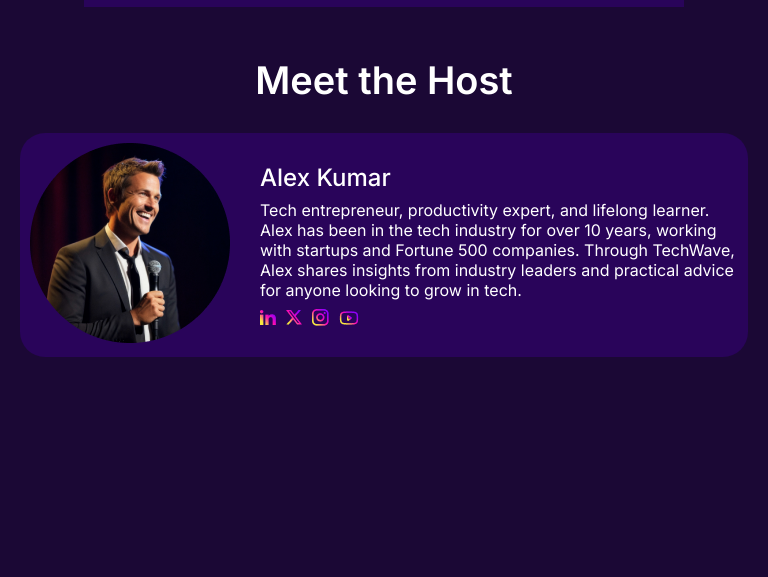
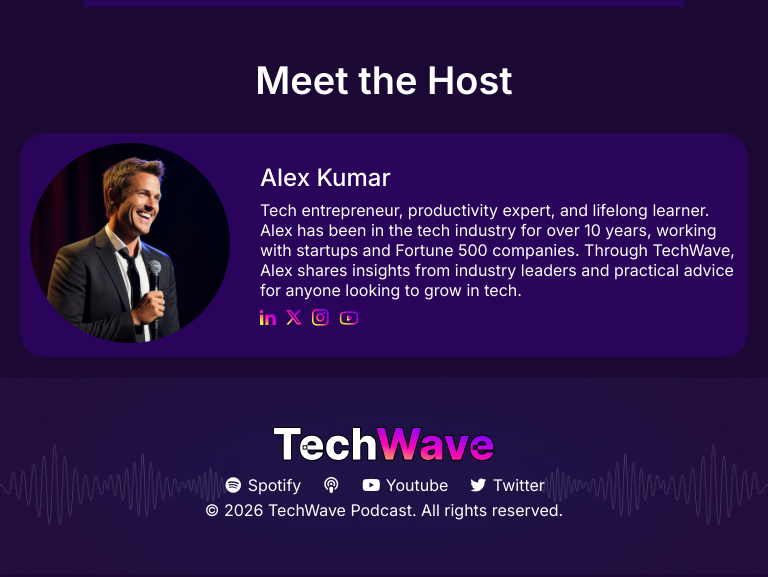
Before and after one commit to ShafikGitHUb/Project_2, a plain HTML site: page index.html in a window 768 px wide. Shown: the part 3583-4160 px from the top of the page. Before the commit the page ends 3960 px from the top, so only its background shows below. Drawn offline with Linux system fonts and the light colour scheme.

Commit message:
add footer

```diff
--- a/index.html
+++ b/index.html
@@ -145,7 +145,18 @@
 </section>
 </main>
   <footer>
-
+    <section class="footer_section">
+          <div class="footer_container">
+      <div class="img_footer">  <img src="images/TechWave.png" alt=""></div>
+      <div class="footer_content">
+        <p><i class="fa-brands fa-spotify"></i> Spotify</p>
+        <p><i class="fa-solid fa-podcast"></i> </p>
+        <p><i class="fa-brands fa-youtube"></i> Youtube</p>
+        <p><i class="fa-brands fa-twitter"></i> Twitter</p>
+      </div>
+      <div class="copy">© 2026 TechWave Podcast. All rights reserved.</div>
+    </div>
+    </section>
   </footer>
 </body>
 </html>
--- a/style.css
+++ b/style.css
@@ -271,6 +271,36 @@
     gap: 10px;
 }
 
+.footer_section {
+    background-image: url(images/footer-bg.png);
+    background-size: cover;
+    background-repeat: no-repeat;
+    text-align: center;
+
+    height: 300px;
+}
+.footer_container {
+    max-width: 1000px;
+    margin: 0 auto;
+    padding: 120px 0px 10px;
+}
+.footer_content {
+    display: flex;
+    justify-content: center;
+    align-items: center;
+    gap: 20px;
+    margin-top: 10px;
+
+}
+.copy {
+margin-top: 5px;
+
+}
+
+
+
+
+
 @media screen and (max-width:576px){
    /* navbar style */
      .navbar {
@@ -351,6 +381,16 @@
 .icon_container> img {
     width: 100%;
 }
+.footer_section {
+    background-size: contain;
+    background-repeat: no-repeat;
+    text-align: center;
+    height: 100%;
+}
+.footer_container {
+    margin: 0 25px;
+    padding: 8px 5px 15px;
+}
 }
 
 @media screen and (min-width:576px) and (max-width:992px){
@@ -395,4 +435,17 @@
 .vi_container iframe {
    width: 100%;
 }
+.footer_section {
+    background-image: url(images/footer-bg.png);
+    background-size: contain;
+    background-repeat: no-repeat;
+    text-align: center;
+    height: 200px;
 }
+.footer_container {
+    max-width: 1000px;
+    margin: 0 auto;
+    padding: 50px 0px 10px;
+}
+
+}
```
